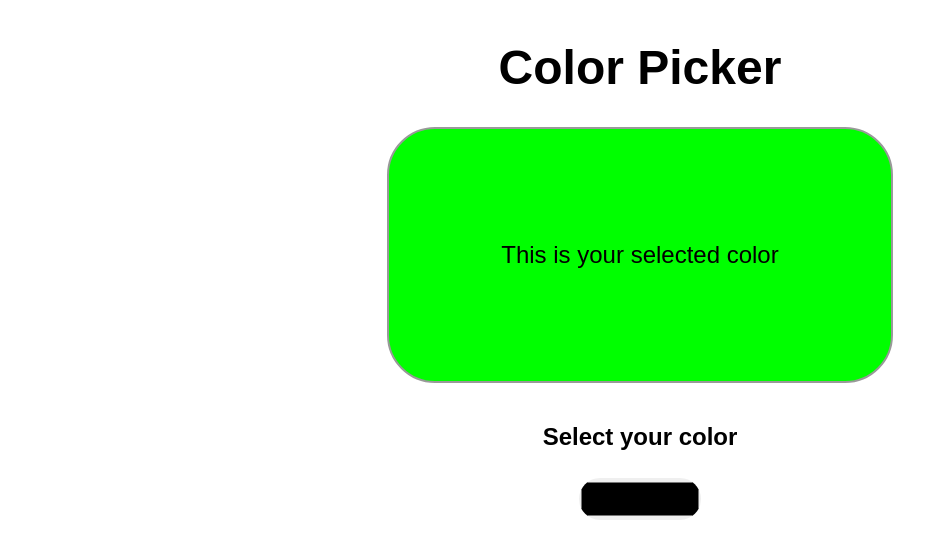
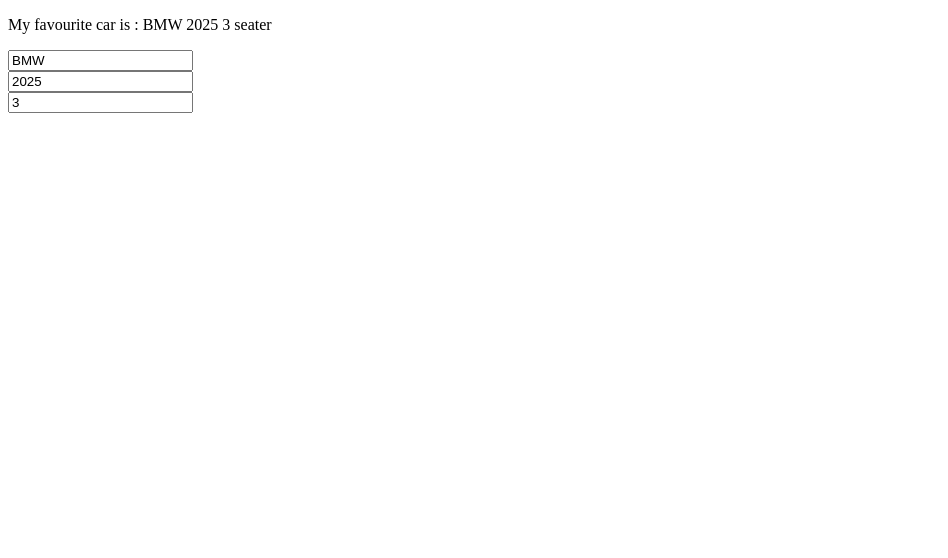
Before and after one commit to dkumarsing7/REACT, a React (Vite) app in the folder practice/: page / in a window 1280 px wide. Shown: the top 558 px of the page, without its empty margins (0-948 px from the left). Built offline with nearby package versions, Linux system fonts and the light colour scheme.

Commit message:
update object in state

```diff
--- a/practice/src/App.jsx
+++ b/practice/src/App.jsx
@@ -2,21 +2,47 @@
 import { useState } from "react";
 
 // ..
-function ColorPicker() {
-  const [color, setColor] = useState("lime");
-
+function UpdateObjectInState() {
+  const [car, setCar] = useState({
+    name: "BMW",
+    model: 2025,
+    seater: 3,
+  });
+const handleName=(e)=>{
+  setCar((car) => ({ ...car, name: e.target.value }))
+}
+const handleModel=(e)=>{
+  setCar((car) => ({ ...car, model: e.target.value }))
+}
+const handleSeater=(e)=>{
+  setCar((car) => ({ ...car, seater: e.target.value }))
+}
   return (
-    <div className="container">
-      <h1 className="heading">Color Picker</h1>
-      <div className="test-subject" style={{ backgroundColor: color }}>
-        This is your selected color
-      </div>
-      <h3 className="sub-heading">Select your color</h3>
-      <input type="color" onChange={(e) => setColor(e.target.value)} />
+    <div>
+      <p>
+        My favourite car is : {car.name} {car.model} {car.seater} seater{" "}
+      </p>
+      <input
+        onChange={(e) =>handleName(e) }
+        type="text"
+        value={car.name}
+      />
+      <br />
+      <input
+        onChange={(e) => handleModel(e)}
+        type="number"
+        value={car.model}
+      />
+      <br />
+      <input
+        onChange={(e) => handleSeater(e)}
+        type="number"
+        value={car.seater}
+      />
     </div>
   );
 }
 
 export default function App() {
-  return <ColorPicker />;
+  return <UpdateObjectInState />;
 }
```
